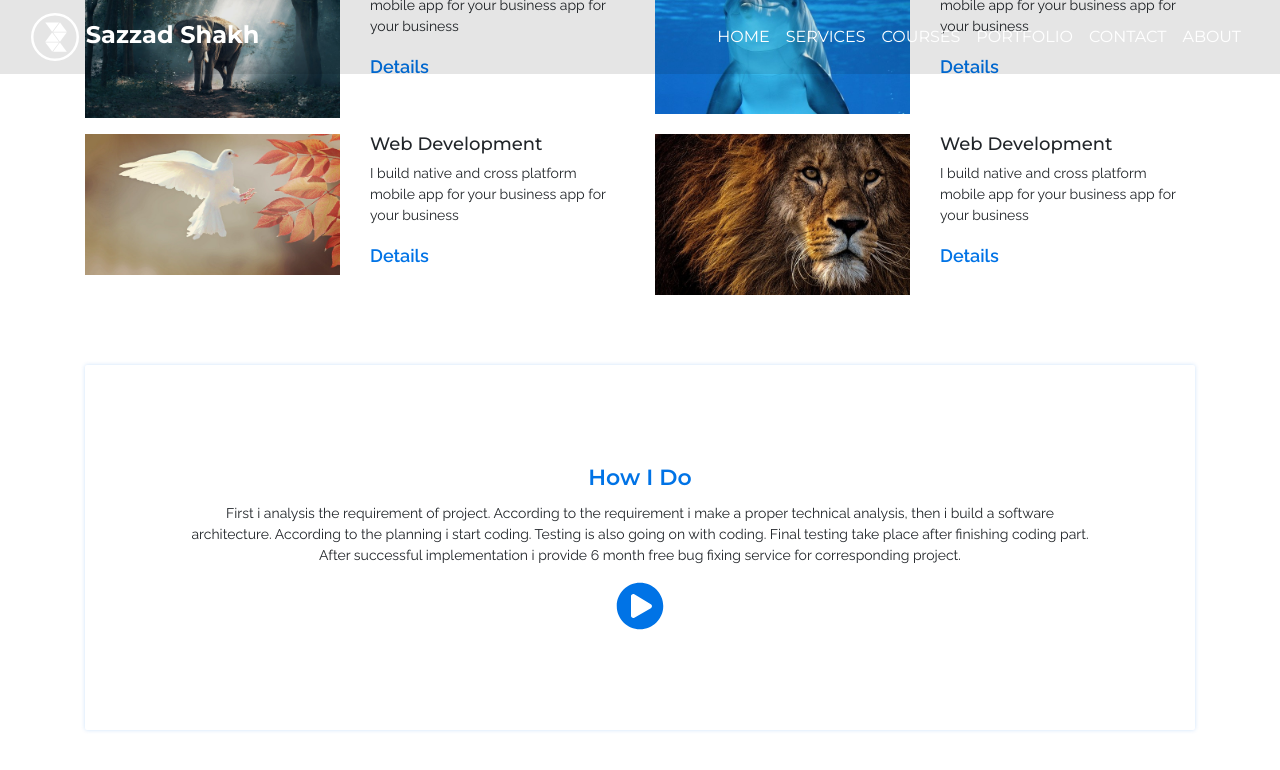
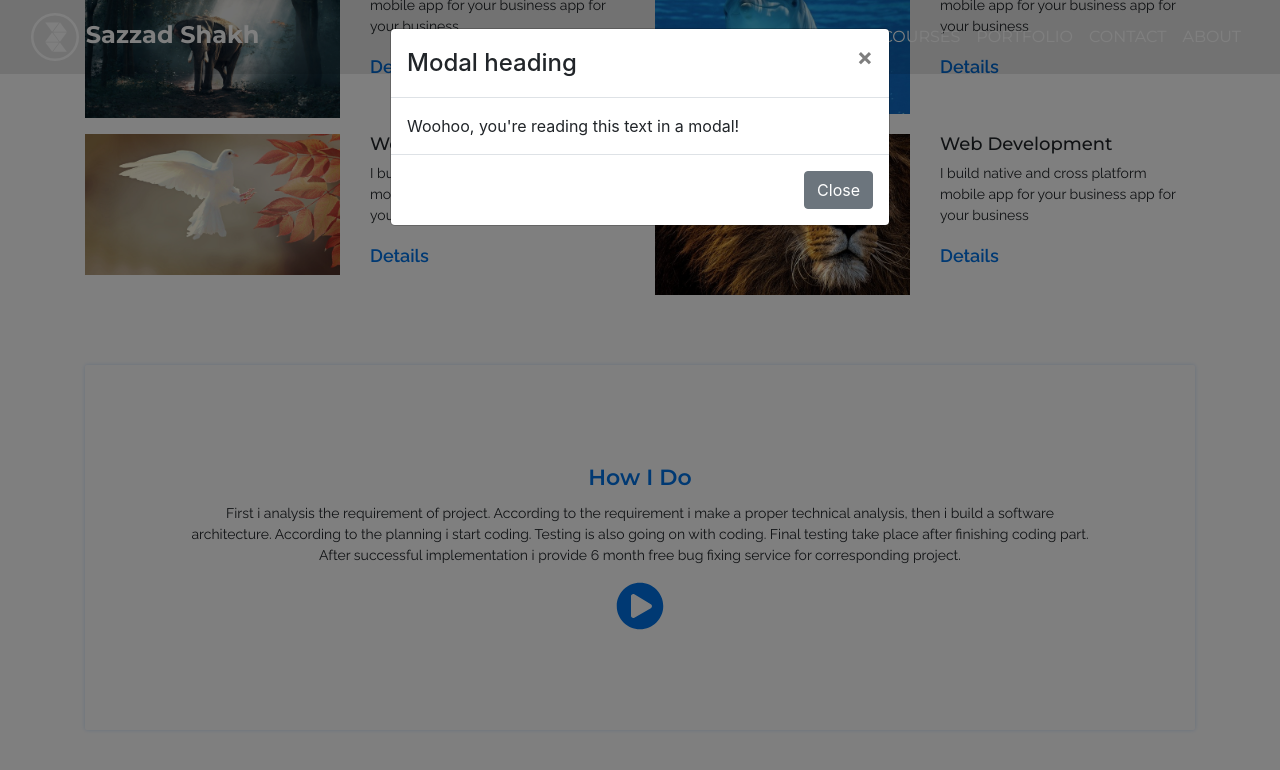
Before and after one commit to sazzadshakhbd/react-website, a React (Create React App) app: page / in a window 1280 px wide. Both pictures are taken after a click on the icon 640 px from the left and 3464 px from the top of the page. Shown: the part 2858-3628 px from the top of the page. Built offline with nearby package versions, Linux system fonts and the light colour scheme.

Commit message:
modal add on video component

```diff
--- a/src/components/Video/Video.jsx
+++ b/src/components/Video/Video.jsx
@@ -1,9 +1,21 @@
 import React, { Component, Fragment } from 'react';
-import { Container, Row, Col, Card } from 'react-bootstrap';
+import { Container, Row, Col, Card, Modal, Button } from 'react-bootstrap';
 import { FontAwesomeIcon } from '@fortawesome/react-fontawesome';
 import { faPlayCircle } from '@fortawesome/free-solid-svg-icons';
 
 class Video extends Component {
+  constructor(){
+    super();
+    this.state = {
+      VideoModal: false
+    }
+  }
+  VideoModalOpen=()=>{
+    this.setState({VideoModal: true})
+  }
+  VideoModalClose=()=>{
+    this.setState({VideoModal: false})
+  }
   render() {
     return (
       <Fragment>
@@ -16,12 +28,24 @@ class Video extends Component {
                     <Card.Text className="VideoCardDes">
                     First i analysis the requirement of project. According to the requirement i make a proper technical analysis, then i build a software architecture. According to the planning i start coding. Testing is also going on with coding. Final testing take place after finishing coding part. After successful implementation i provide 6 month free bug fixing service for corresponding project.
                     </Card.Text>
-                    <span><FontAwesomeIcon className="VideoPlayIcon" icon={faPlayCircle} /></span>
+                    <span><FontAwesomeIcon onClick={this.VideoModalOpen} className="VideoPlayIcon" icon={faPlayCircle} /></span>
                   </Card.Body>
                 </Card>
             </Col>
           </Row>
         </Container>
+        <Modal show={this.state.VideoModal} onHide={this.VideoModalClose}>
+          <Modal.Header closeButton>
+            <Modal.Title>Modal heading</Modal.Title>
+          </Modal.Header>
+          <Modal.Body>Woohoo, you're reading this text in a modal!</Modal.Body>
+          <Modal.Footer>
+            <Button variant="secondary" onClick={this.VideoModalClose}>
+              Close
+            </Button>
+
+          </Modal.Footer>
+        </Modal>
       </Fragment>
     );
   }
```
